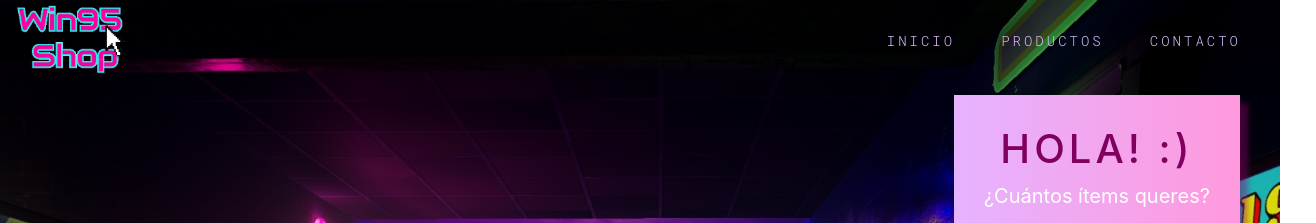
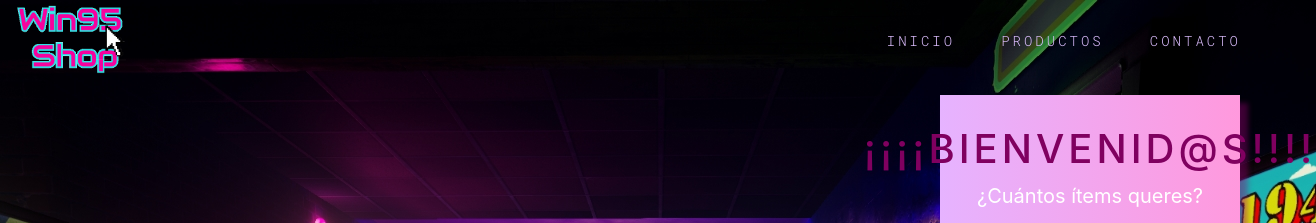
Before and after one commit to paulalicausi/reactjs-ecommerce, a React (Create React App) app: page / in a window 1280 px wide. Shown: the top 223 px of the page, 1316 px wide, since content can reach past the window. Built offline with nearby package versions, Linux system fonts and the light colour scheme.

Commit message:
App font and containers

```diff
--- a/src/App.css
+++ b/src/App.css
@@ -1,4 +1,5 @@
 @import url('https://fonts.googleapis.com/css2?family=Roboto+Mono:wght@300;400;500&display=swap');
+@import url('https://fonts.googleapis.com/css2?family=VT323&display=swap');
 
 body {
     background-image: url('assets/img/bg.jpg');
--- a/src/App.js
+++ b/src/App.js
@@ -2,12 +2,14 @@ import './App.css';
 import Home from './containers/home/Home';
 import NavBar from './components/navbar/NavBar';
 import Footer from './components/footer/Footer';
+import ItemDetailContainer from './containers/itemDetailContainer/ItemDetailContainer';
 
 function App() {
   return (
       <div>
         <NavBar />
-        <Home greeting="Hola! :)" />
+        <Home greeting="¡¡¡¡Bienvenid@s!!!!" />
+        <ItemDetailContainer />
         <Footer />
       </div>
   );
```
